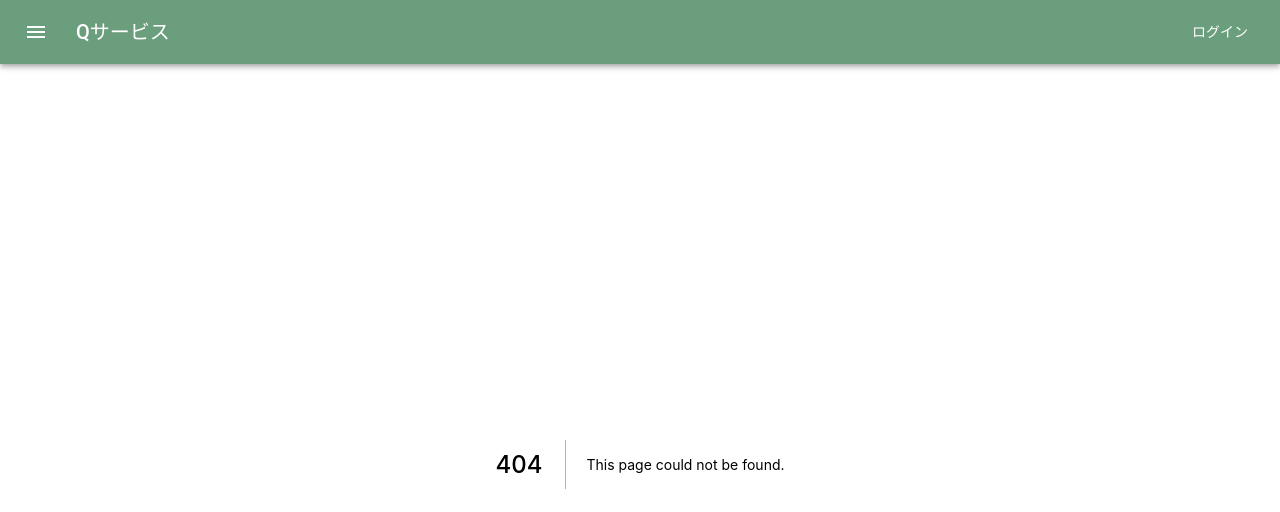
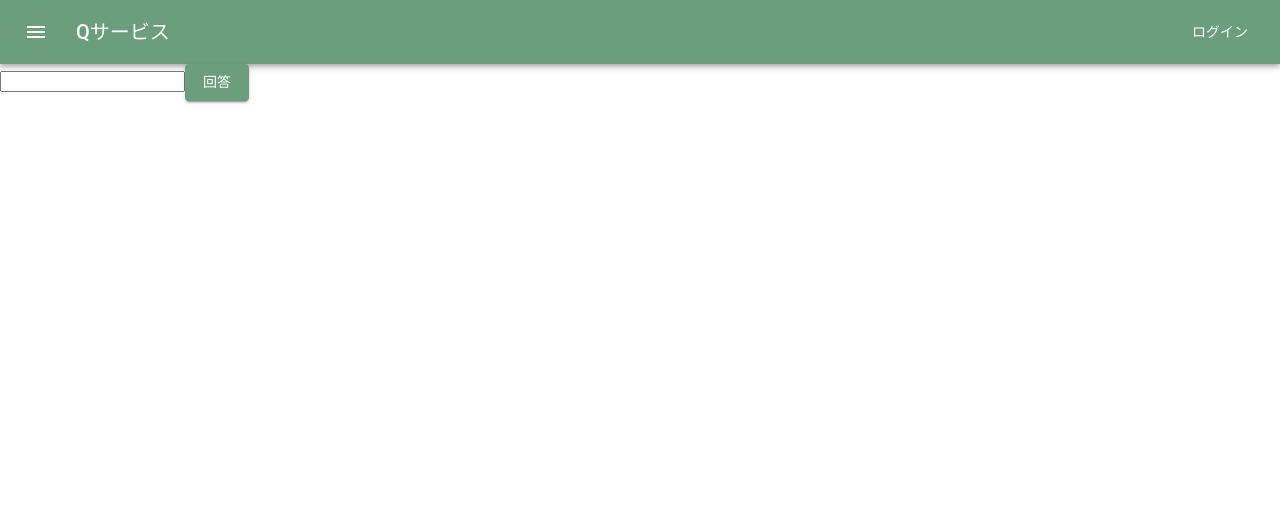
Before and after one commit to j9141997/question_service, a Next.js app: page /components/organism/Form in a window 1280 px wide. Before the commit this address had no page. Shown: the top 512 px of the page. Built offline with nearby package versions, Linux system fonts and the light colour scheme.

Commit message:
create form component

```diff
--- /dev/null
+++ b/src/pages/components/organism/Form.tsx
@@ -0,0 +1,19 @@
+import React from 'react';
+import Button from '@material-ui/core/Button';
+
+
+const Form = props => {
+  const { name } = props;
+  return (
+    <React.Fragment>
+      <form action="">
+        <input type="text" name={name} />
+        <Button variant="contained" color="primary">
+          回答
+        </Button>
+      </form>
+    </React.Fragment>
+  );
+}
+
+export default Form;
```
